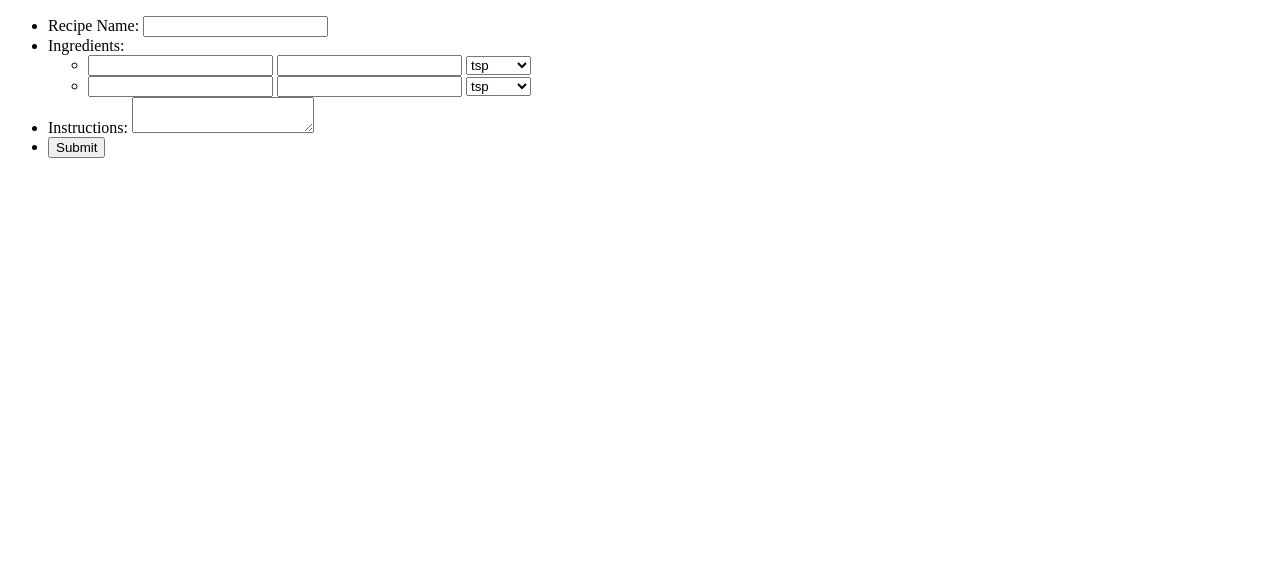
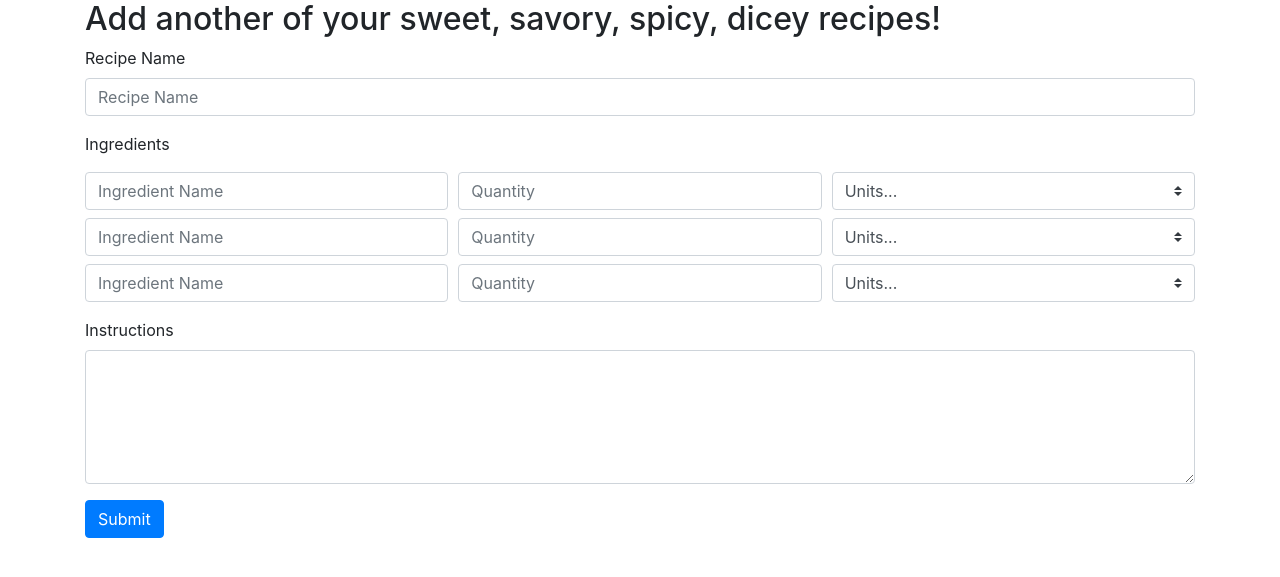
Before and after one commit to pvarin/foodie, a Flask app: page /recipe/add in a window 1280 px wide. Shown: the top 577 px of the page. Run offline with Flask 2, Linux system fonts and the light colour scheme; some libraries are stand-ins or nearby versions.

Commit message:
Using bootstrap for the recipe form.

```diff
--- a/foodie/templates/add_recipe.html
+++ b/foodie/templates/add_recipe.html
@@ -3,24 +3,31 @@
 
 <head>
     <meta charset="UTF-8">
-    <meta name="viewport" content="width=device-width, initial-scale=1.0">
+    <meta name="viewport" content="width=device-width, initial-scale=1.0, shrink-to-fit=no">
+    <link rel="stylesheet" href="https://stackpath.bootstrapcdn.com/bootstrap/4.1.3/css/bootstrap.min.css" integrity="sha384-MCw98/SFnGE8fJT3GXwEOngsV7Zt27NXFoaoApmYm81iuXoPkFOJwJ8ERdknLPMO" crossorigin="anonymous">
     <title>Foodie - Add Recipe</title>
 </head>
 
 <body>
-    <form action="/recipe/add" method="post">
-        <ul>
-            <li>
-                <label for="name">Recipe Name:</label>
-                <input type="text" id="name" name="recipe_name">
-            </li>
-            <li>
-                <label for="ingredients">Ingredients:</label>
-                <ul>
-                    <li>
-                        <input type="text" id="ingredients" name="ingredients">
-                        <input type="text" id="ingredient_qty_0" name="ingredient_qty">
-                        <select name="qty_type" id="qty_type_0">
+    <div class="container">
+        <h2>Add another of your sweet, savory, spicy, dicey recipes!</h2>
+        <form  action="/recipe/add" method="post">
+            <div class="form-group">
+                <label for="recipe_name">Recipe Name</label>
+                <input type="text" class="form-control" id="recipe_name" placeholder="Recipe Name">
+            </div>
+            <div class="form-group">
+                <label for="ingredient_name0">Ingredients</label>
+                <div class="form-row my-2">
+                    <div class="col">
+                        <input type="text" class="form-control" id="ingredient_name0" placeholder="Ingredient Name">
+                    </div>
+                    <div class="col">
+                        <input type="text" class="form-control" id="ingredient_qty0" placeholder="Quantity">
+                    </div>
+                    <div class="col">
+                        <select class="custom-select" id="inlineFormCustomSelect">
+                            <option selected>Units...</option>
                             <option value="tsp">tsp</option>
                             <option value="tbsp">tbsp</option>
                             <option value="cup">cup</option>
@@ -28,12 +35,19 @@
                             <option value="lb">lb</option>
                             <option value="count">count</option>
                             <option value="fluid oz">fluid oz</option>
-                          </select>
-                    </li>
-                    <li>
-                        <input type="text" id="ingredients" name="ingredients">
-                        <input type="text" id="ingredient_qty_1" name="ingredient_qty">
-                        <select name="qty_type" id="qty_type_0">
+                        </select>
+                    </div>
+                </div>
+                <div class="form-row my-2">
+                    <div class="col">
+                        <input type="text" class="form-control" id="ingredient_name0" placeholder="Ingredient Name">
+                    </div>
+                    <div class="col">
+                        <input type="text" class="form-control" id="ingredient_qty0" placeholder="Quantity">
+                    </div>
+                    <div class="col">
+                        <select class="custom-select" id="inlineFormCustomSelect">
+                            <option selected>Units...</option>
                             <option value="tsp">tsp</option>
                             <option value="tbsp">tbsp</option>
                             <option value="cup">cup</option>
@@ -41,19 +55,40 @@
                             <option value="lb">lb</option>
                             <option value="count">count</option>
                             <option value="fluid oz">fluid oz</option>
-                          </select>
-                    </li>
-                </ul>
-            </li>
-            <li>
-                <label for="instructions">Instructions:</label>
-                <textarea id="instructions" name="instructions"></textarea>
-            </li>
-            <li class="button">
-                <button type="submit">Submit</button>
-            </li>
-        </ul>
-    </form>
+                        </select>
+                    </div>
+                </div>
+                <div class="form-row my-2">
+                    <div class="col">
+                        <input type="text" class="form-control" id="ingredient_name0" placeholder="Ingredient Name">
+                    </div>
+                    <div class="col">
+                        <input type="text" class="form-control" id="ingredient_qty0" placeholder="Quantity">
+                    </div>
+                    <div class="col">
+                        <select class="custom-select" id="inlineFormCustomSelect">
+                            <option selected>Units...</option>
+                            <option value="tsp">tsp</option>
+                            <option value="tbsp">tbsp</option>
+                            <option value="cup">cup</option>
+                            <option value="oz">oz</option>
+                            <option value="lb">lb</option>
+                            <option value="count">count</option>
+                            <option value="fluid oz">fluid oz</option>
+                        </select>
+                    </div>
+                </div>
+            </div>
+            <div class="form-group">
+              <label for="instructions">Instructions</label>
+              <textarea class="form-control" id="instructions" rows="5"></textarea>
+            </div>
+            <button type="submit" class="btn btn-primary">Submit</button>
+        </form>
+    </div>
+        <script src="https://code.jquery.com/jquery-3.3.1.slim.min.js" integrity="sha384-q8i/X+965DzO0rT7abK41JStQIAqVgRVzpbzo5smXKp4YfRvH+8abtTE1Pi6jizo" crossorigin="anonymous"></script>
+        <script src="https://cdnjs.cloudflare.com/ajax/libs/popper.js/1.14.3/umd/popper.min.js" integrity="sha384-ZMP7rVo3mIykV+2+9J3UJ46jBk0WLaUAdn689aCwoqbBJiSnjAK/l8WvCWPIPm49" crossorigin="anonymous"></script>
+        <script src="https://stackpath.bootstrapcdn.com/bootstrap/4.1.3/js/bootstrap.min.js" integrity="sha384-ChfqqxuZUCnJSK3+MXmPNIyE6ZbWh2IMqE241rYiqJxyMiZ6OW/JmZQ5stwEULTy" crossorigin="anonymous"></script>
 </body>
 
 </html>
```
